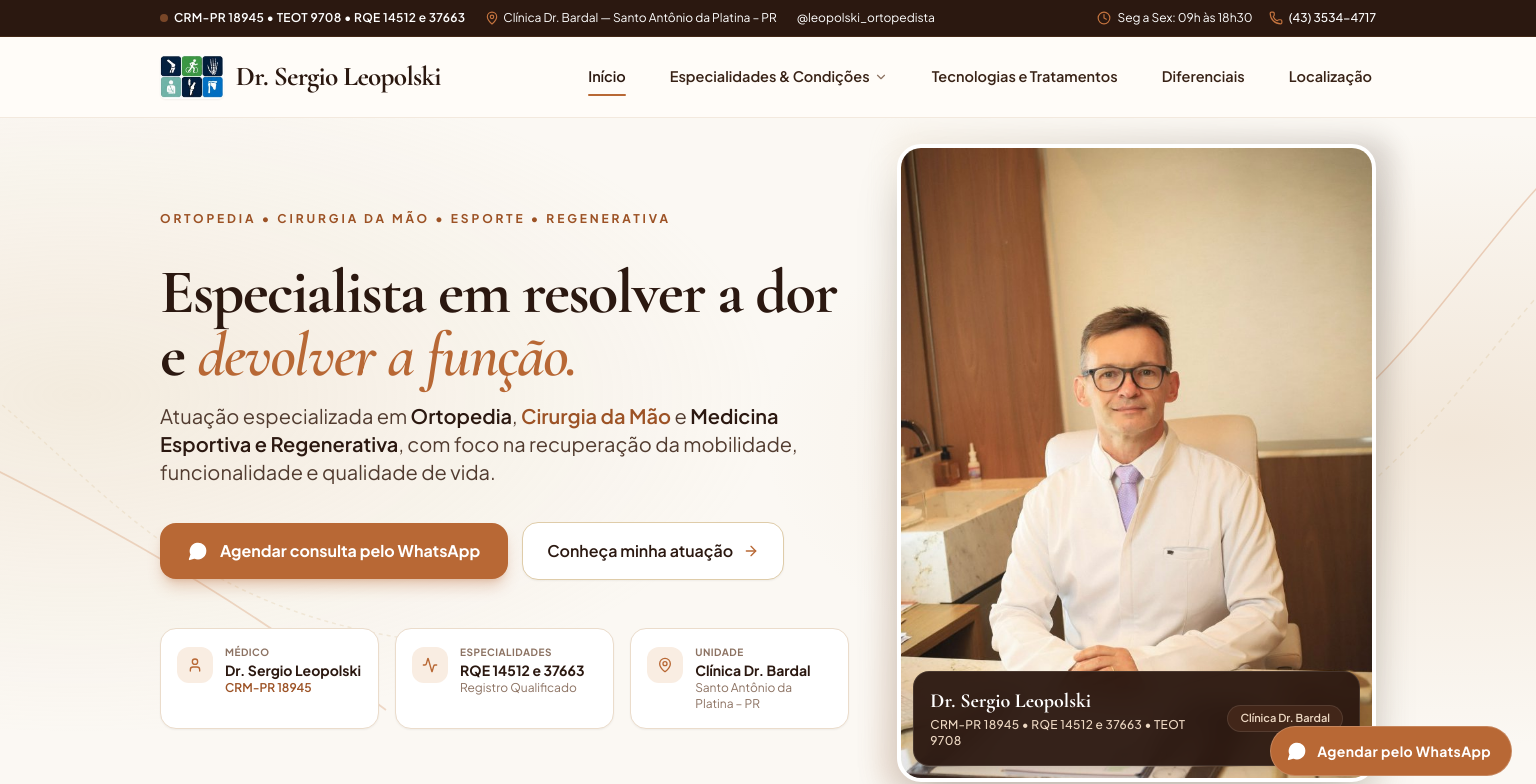
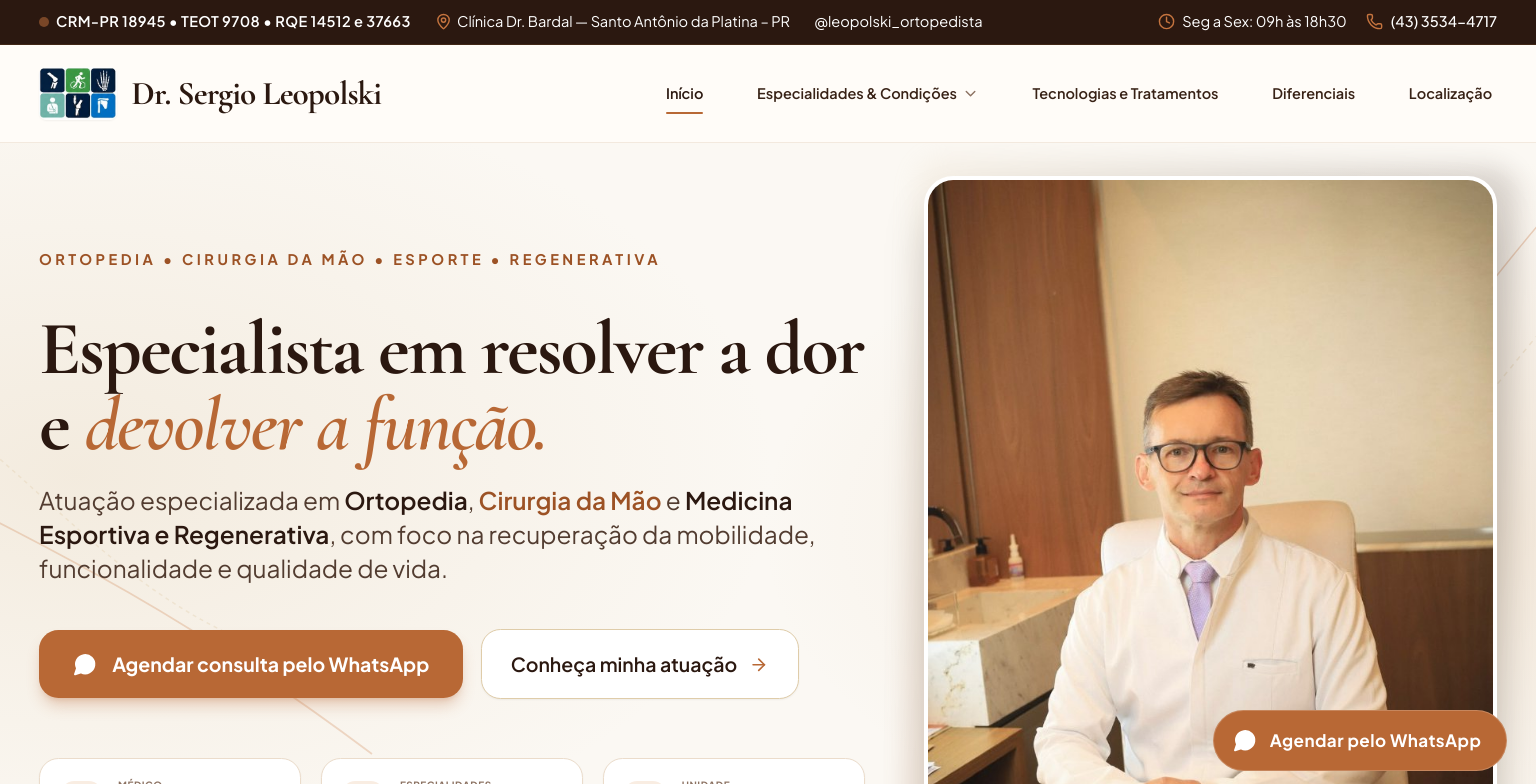
Before and after one commit to josepatrial/drSergioLeopolski, a React (Vite) app: page / in a window 1536 px wide. Shown: the top 784 px of the page. Built offline with nearby package versions, Linux system fonts and the light colour scheme.

Commit message:
style: calibrar escala de resolucao padrao para desktop (proporcao natural 125% confortavel)

```diff
--- a/src/index.css
+++ b/src/index.css
@@ -7,6 +7,20 @@
     font-family: 'Plus Jakarta Sans', system-ui, -apple-system, sans-serif;
     scroll-behavior: smooth;
     -webkit-tap-highlight-color: transparent;
+    font-size: 16px;
+  }
+
+  /* Escala proporcional confortável para desktops (efeito zoom natural de ~120% a 125%) */
+  @media (min-width: 1024px) {
+    html {
+      font-size: 18px;
+    }
+  }
+
+  @media (min-width: 1440px) {
+    html {
+      font-size: 19.5px;
+    }
   }
 
   h1, h2, .font-editorial {
```
